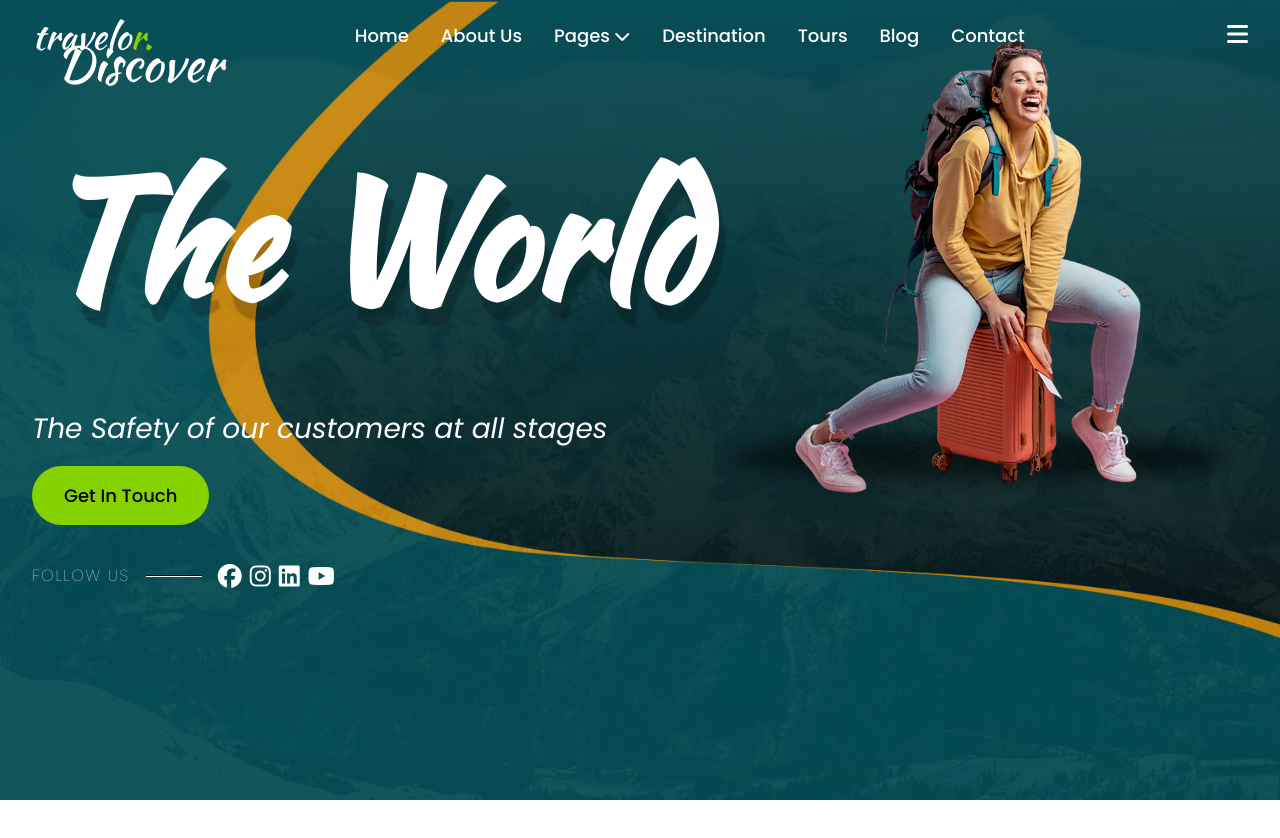
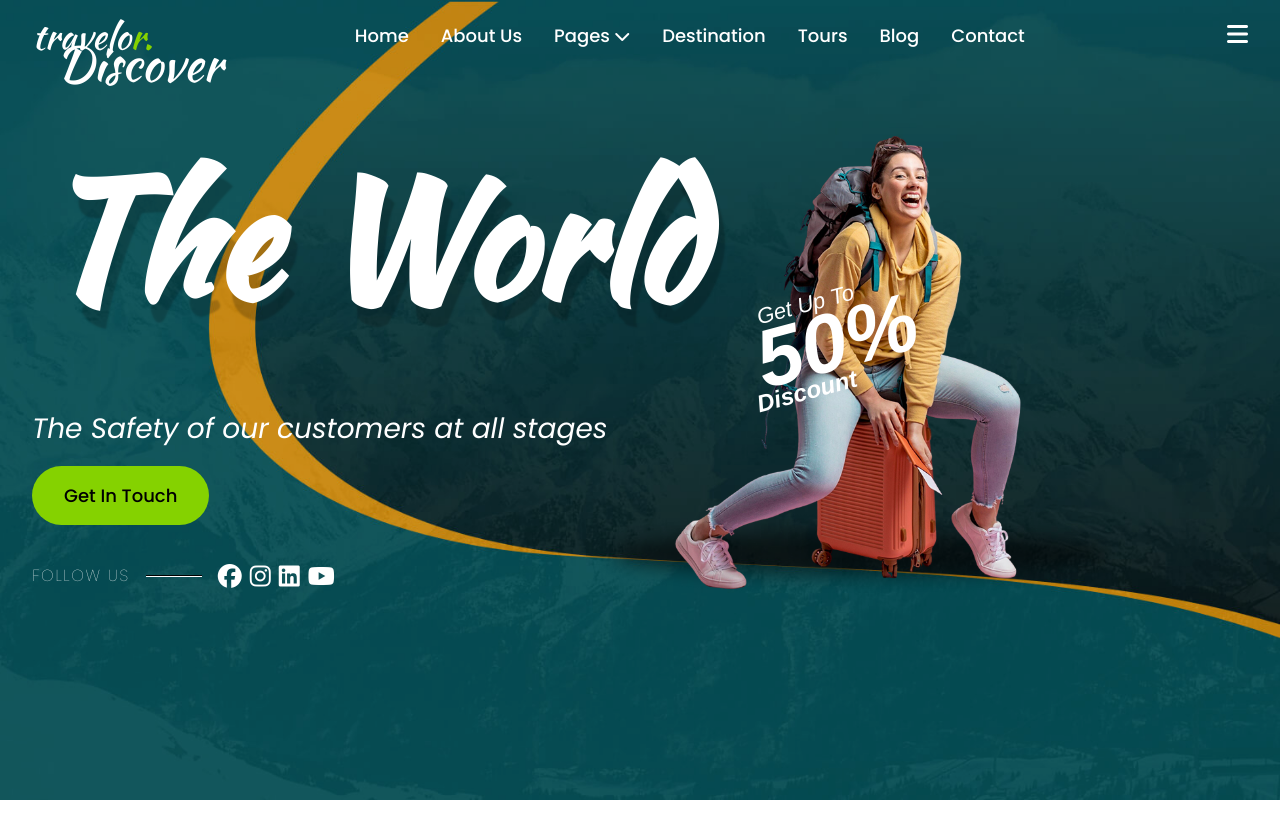
Before and after one commit to ghareebOoo/travelor, a website: page index.html in a window 1280 px wide. Shown: the top 838 px of the page. Drawn offline with Linux system fonts and the light colour scheme.

Commit message:
second commit

```diff
--- a/index.html
+++ b/index.html
@@ -13,6 +13,7 @@
     <link href="https://fonts.googleapis.com/css2?family=Kaushan+Script&display=swap" rel="stylesheet">
 </head>
 <body>
+    <!-- Header -->
     <header class="header transition-colors duration-500 fixed top-0 z-50 w-full flex items-center justify-between gap-5 py-4 px-4 md:px-8">
         <a aria-label="logo" href="/" class="text-2xl md:text-4xl font-medium text-white font-kaushan">travelo<span class="text-primary">r.</span></a>
 
@@ -54,6 +55,7 @@
         </button>
     </header>
 
+    <!-- Hero -->
     <div class="hero overflow-hidden bg-[url('../Images/Index/Hero/slider-bg.jpg')] bg-cover bg-center relative min-h-screen">
         <div class="overlay bg-[#0003] min-h-screen py-24 xl:py-10 px-4 md:px-8 flex flex-col xl:flex-row gap-8 xl:gap-4">
 
@@ -79,12 +81,18 @@
                 </div>
             </div>
             <div class="w-full relative">
-                <img src="./Images/Index/Hero/right-pic.png" alt="hero-image"/>
+                <img src="./Images/Index/Hero/right-pic.png" alt="hero-image" class="xl:absolute xl:top-24 xl:right-30"/>
+                <div class="flex flex-col text-white absolute top-0 left-10 xl:right-30 xl:top-54">
+                    <span class="text-[22px] font-light font-Figtree rotate-[-15deg] italic leading-6.5">Get Up To</span>
+                    <span class="text-[82px] font-black font-Figtree rotate-[-15deg] italic leading-[0.75]">50%</span>
+                    <span class="text-[24px] font-bold font-Figtree rotate-[-15deg] italic leading-6">Discount</span>
+                </div
             </div>
 
         </div>
     </div>
 
+    <!-- SideBar -->
     <aside class="sideBar fixed z-50 top-0 bg-black w-full xl:w-120 h-screen transition-all duration-700 -translate-x-full">
         <button aria-label="close-information-menu" class="close cursor-pointer absolute top-5 right-5 w-9 h-9 bg-yellow flex items-center justify-center rounded-md">
             <i class="fa-solid fa-xmark text-[24px]"></i>
```
Also changed, not shown: css/tailwind.css.
